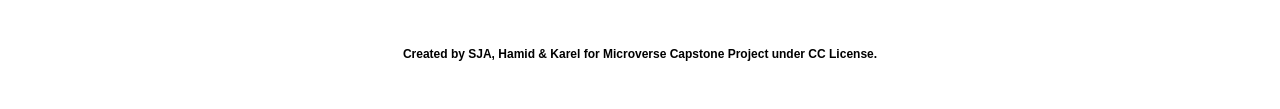
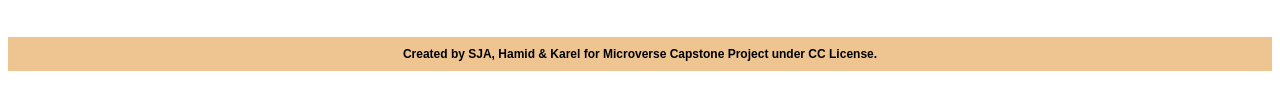
Before and after one commit to sja-thedude/Capstone-2-Group-Project, a website built with webpack: page src/index.html in a window 1280 px wide. Shown: the part 179-288 px from the top of the page. Built offline with nearby package versions, Linux system fonts and the light colour scheme; no server answers.

Commit message:
Readme file , website screenshots and style updated

```diff
--- a/src/style.css
+++ b/src/style.css
@@ -109,6 +109,7 @@
 
 footer {
   justify-content: center;
+  background-color: rgb(238, 196, 145);
 }
 
 footer h4 {
```
Also changed, not shown: README.md, app_screenshot1.png (added), app_screenshot2.png (added), app_screenshot3.png (added).
